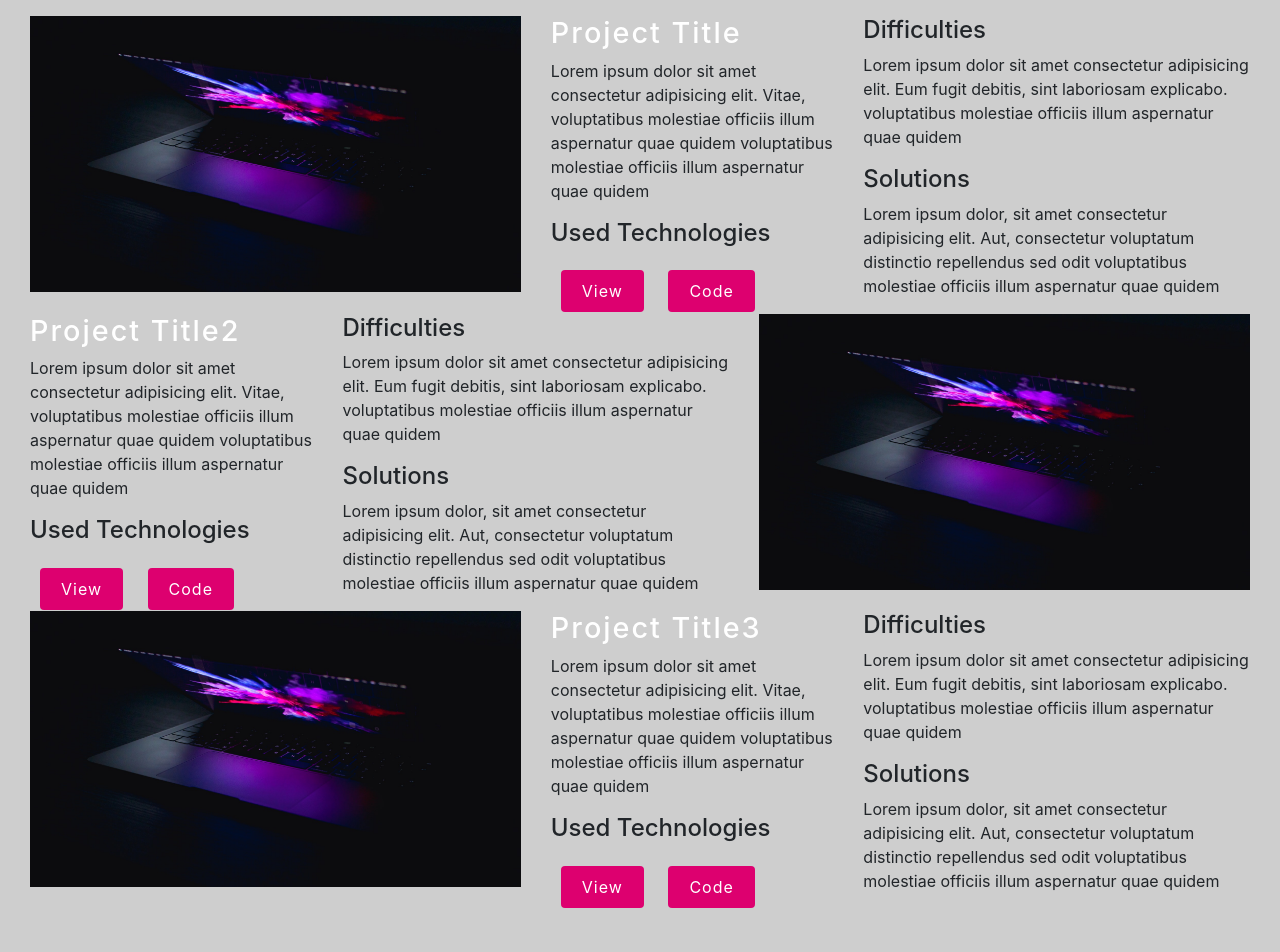
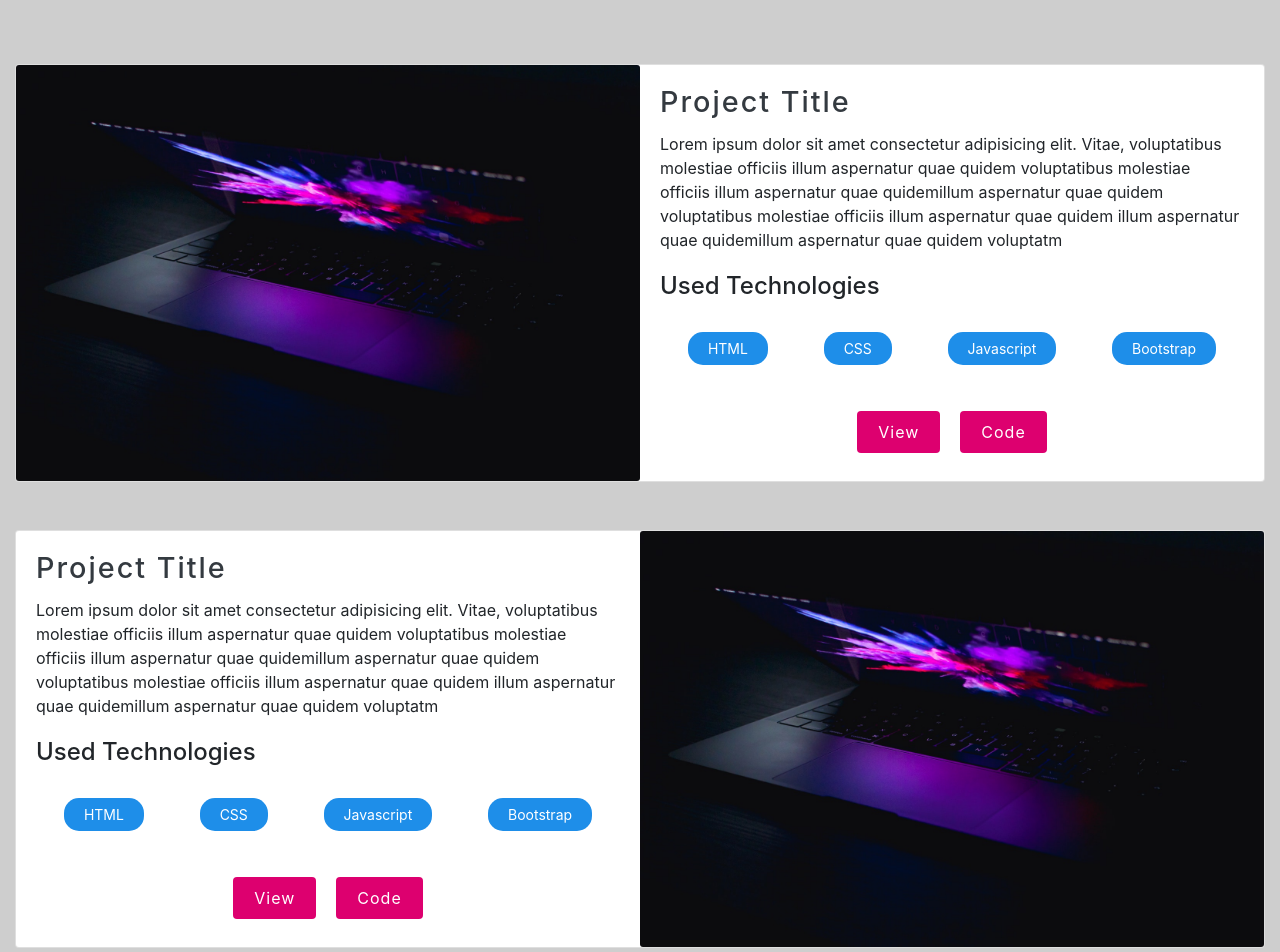
Before and after one commit to toyamarodrigo/toyamarodrigo-v1.github.io, a plain HTML site: page index.html in a window 1280 px wide. Shown: the part 880-1832 px from the top of the page. Drawn offline with Linux system fonts and the light colour scheme.

Commit message:
added section projects

```diff
--- a/css/style.css
+++ b/css/style.css
@@ -33,6 +33,19 @@ h3 {
 }
 
 /* NavBar */
+
+.navbar {
+  -webkit-transition: all 0.3s ease-out;
+  -moz-transition: all 0.3s ease-out;
+  -o-transition: all 0.3s ease-out;
+  -ms-transition: all 0.3s ease-out;
+  transition: all 0.3s ease-out;
+}
+
+.navbar.scrolled {
+  background: #000 !important; /* IE */
+  background: #000 !important; /* NON-IE */
+}
 
 .navbar>.container .navbar-brand {
   margin-left: 0;
@@ -243,7 +256,7 @@ h3 {
   color: #000 !important;
 }
 
-.btn {
+.btn-landing {
   margin-top: 15px !important;
 }
 
@@ -274,11 +287,51 @@ h3 {
   background-color: rgb(206, 206, 206);
 }
 
-.img-project1 {
-  height: auto;
-  width: 100%;
+.projects-container {
+  max-width: 1280px !important;
 }
 
-.projects-container {
-  max-width: 1920px !important;
+.card-img-top {
+  width: 100%;
+  height: 26rem;
+  object-fit: cover;
 }
+
+.used-tech-body {
+  padding-bottom: 0!important;
+  padding-top: 0!important;
+}
+
+.used-tech {
+  list-style: none;
+  padding-top: 10px;
+}
+
+.used-tech p {
+  margin: 10px auto;
+  font-size: 14px;
+  background: #1e8ee9;
+  color: #fff;
+  display: inline-block;
+  padding: 6px 20px;
+  border-radius: 15px;
+}
+
+.projects-buttons {
+  display: flex;
+  justify-content: center;
+}
+
+.btn-projects {
+  margin-top: 15px !important;
+  background: #3498db !important;
+  background-color: #0b1131 !important;
+  color: #fff !important;
+}
+
+.btn-projects:hover {
+  box-shadow: rgba(0, 0, 0, 0.22) 0px 19px 43px;
+  transform: translate3d(0px, -1px, 0px);
+  background-color: #80c6ff !important;
+  color: #0b0d30 !important;
+}
--- a/index.html
+++ b/index.html
@@ -93,7 +93,7 @@
         <div class="container">
           <div class="row">
             <div class="col-12 text-center">
-              <a class="btn btn-slide" href="#Projects">View My Projects</a>
+              <a class="btn-landing btn-slide" href="#Projects">View My Projects</a>
             </div>
           </div>
         </div>
@@ -107,171 +107,199 @@
   <section id="Projects">
     <div class="landing2">
       <div class="container projects-container">
-        <div class="row">
+        <div class="card justify-content-center h-100 my-5">
+          <div class="row no-gutters">
 
-          <div class="col-12 d-flex inline-flex">
-
-            <div class="col-5">
-              <img src="images/landing1.jpg" alt="img project1" class="img-project1">
+            <div class="col-lg-6">
+              <img src="images/landing1.jpg" alt="img project1" class="img-project1 card-img card-img-top">
             </div>
 
-            <div class="col-3">
+            <div class="col-lg-6">
               <div class="row">
                 <div class="col-12">
-                  <h3>Project Title</h3>
-                  <p>Lorem ipsum dolor sit amet consectetur adipisicing elit. Vitae, voluptatibus molestiae officiis
-                    illum aspernatur quae quidem voluptatibus molestiae officiis illum aspernatur quae quidem</p>
+                  <div class="card-body">
+                    <h3 class="card-title text-dark">Project Title</h3>
+                    <p class="card-text">Lorem ipsum dolor sit amet consectetur adipisicing elit. Vitae, voluptatibus
+                      molestiae officiis
+                      illum aspernatur quae quidem voluptatibus molestiae officiis illum aspernatur quae quidemillum
+                      aspernatur quae quidem voluptatibus molestiae officiis illum aspernatur quae quidem illum aspernatur quae quidemillum
+                      aspernatur quae quidem voluptatm</p>
+                  </div>
                 </div>
               </div>
+
               <div class="row">
                 <div class="col-12">
-                  <h4>Used Technologies</h4>
+                  <div class="card-body used-tech-body">
+                    <h4 class="card-title">Used Technologies</h4>
+                    <ul class="d-flex inline-flex justify-content-around used-tech flex-wrap">
+                      <li>
+                        <p>HTML</p>
+                      </li>
+                      <li>
+                        <p>CSS</p>
+                      </li>
+                      <li>
+                        <p>Javascript</p>
+                      </li>
+                      <li>
+                        <p>Bootstrap</p>
+                      </li>
+                    </ul>
+                  </div>
                 </div>
               </div>
+
               <div class="row">
                 <div class="col-12">
-                  <a class="btn btn-slide" href="#">View</a>
-                  <a class="btn btn-slide" href="#">Code</a>
+                  <div class="card-body projects-buttons">
+                    <a class="btn btn-slide button-view" href="#">View</a>
+                    <a class="btn btn-slide buttonw-code" href="#">Code</a>
+                  </div>
                 </div>
               </div>
-            </div>
 
-            <div class="col-4">
-              <div class="row">
-                <div class="col-12">
-                  <h4>Difficulties</h4>
-                  <p>Lorem ipsum dolor sit amet consectetur adipisicing elit. Eum fugit debitis, sint laboriosam
-                    explicabo. voluptatibus molestiae officiis illum aspernatur quae quidem</p>
-                </div>
-              </div>
-              <div class="row">
-                <div class="col-12">
-                  <h4>Solutions</h4>
-                  <p>Lorem ipsum dolor, sit amet consectetur adipisicing elit. Aut, consectetur voluptatum distinctio
-                    repellendus sed odit voluptatibus molestiae officiis illum aspernatur quae quidem</p>
-                </div>
-              </div>
-            </div>
-
-          </div>
-
-
-        </div>
-      </div>
-
-      <div class="container projects-container">
-        <div class="row">
-          <div class="col-12 d-flex inline-flex">
-
-            <div class="col-3">
-              <div class="row">
-                <div class="col-12">
-                  <h3>Project Title2</h3>
-                  <p>Lorem ipsum dolor sit amet consectetur adipisicing elit. Vitae, voluptatibus molestiae officiis
-                    illum aspernatur quae quidem voluptatibus molestiae officiis illum aspernatur quae quidem</p>
-                </div>
-              </div>
-              <div class="row">
-                <div class="col-12">
-                  <h4>Used Technologies</h4>
-                </div>
-              </div>
-              <div class="row">
-                <div class="col-12">
-                  <a class="btn btn-slide" href="#">View</a>
-                  <a class="btn btn-slide" href="#">Code</a>
-                </div>
-              </div>
-            </div>
-
-            <div class="col-4">
-              <div class="row">
-                <div class="col-12">
-                  <h4>Difficulties</h4>
-                  <p>Lorem ipsum dolor sit amet consectetur adipisicing elit. Eum fugit debitis, sint laboriosam
-                    explicabo. voluptatibus molestiae officiis illum aspernatur quae quidem</p>
-                </div>
-              </div>
-              <div class="row">
-                <div class="col-12">
-                  <h4>Solutions</h4>
-                  <p>Lorem ipsum dolor, sit amet consectetur adipisicing elit. Aut, consectetur voluptatum distinctio
-                    repellendus sed odit voluptatibus molestiae officiis illum aspernatur quae quidem</p>
-                </div>
-              </div>
-            </div>
-
-            <div class="col-5">
-              <img src="images/landing1.jpg" alt="img project1" class="img-project1">
             </div>
 
           </div>
         </div>
-      </div>
 
-      <div class="container projects-container">
-        <div class="row">
+        <div class="card justify-content-center h-100 my-5">
+          <div class="row no-gutters flex-row-reverse">
 
-          <div class="col-12 d-flex inline-flex">
-
-            <div class="col-5">
-              <img src="images/landing1.jpg" alt="img project1" class="img-project1">
+            <div class="col-lg-6">
+              <img src="images/landing1.jpg" alt="img project1" class="img-project1 card-img card-img-top">
             </div>
 
-            <div class="col-3">
+            <div class="col-lg-6">
               <div class="row">
                 <div class="col-12">
-                  <h3>Project Title3</h3>
-                  <p>Lorem ipsum dolor sit amet consectetur adipisicing elit. Vitae, voluptatibus molestiae officiis
-                    illum aspernatur quae quidem voluptatibus molestiae officiis illum aspernatur quae quidem</p>
+                  <div class="card-body">
+                    <h3 class="card-title text-dark">Project Title</h3>
+                    <p class="card-text">Lorem ipsum dolor sit amet consectetur adipisicing elit. Vitae, voluptatibus
+                      molestiae officiis
+                      illum aspernatur quae quidem voluptatibus molestiae officiis illum aspernatur quae quidemillum
+                      aspernatur quae quidem voluptatibus molestiae officiis illum aspernatur quae quidem illum aspernatur quae quidemillum
+                      aspernatur quae quidem voluptatm</p>
+                  </div>
                 </div>
               </div>
+
               <div class="row">
                 <div class="col-12">
-                  <h4>Used Technologies</h4>
+                  <div class="card-body used-tech-body">
+                    <h4 class="card-title">Used Technologies</h4>
+                    <ul class="d-flex inline-flex justify-content-around used-tech flex-wrap">
+                      <li>
+                        <p>HTML</p>
+                      </li>
+                      <li>
+                        <p>CSS</p>
+                      </li>
+                      <li>
+                        <p>Javascript</p>
+                      </li>
+                      <li>
+                        <p>Bootstrap</p>
+                      </li>
+                    </ul>
+                  </div>
                 </div>
               </div>
+
               <div class="row">
                 <div class="col-12">
-                  <a class="btn btn-slide" href="#">View</a>
-                  <a class="btn btn-slide" href="#">Code</a>
+                  <div class="card-body projects-buttons">
+                    <a class="btn btn-slide button-view" href="#">View</a>
+                    <a class="btn btn-slide buttonw-code" href="#">Code</a>
+                  </div>
                 </div>
               </div>
+
             </div>
 
-            <div class="col-4">
+          </div>
+        </div>
+
+        <div class="card justify-content-center h-100 my-5">
+          <div class="row no-gutters">
+
+            <div class="col-lg-6">
+              <img src="images/landing1.jpg" alt="img project1" class="img-project1 card-img card-img-top">
+            </div>
+
+            <div class="col-lg-6">
               <div class="row">
                 <div class="col-12">
-                  <h4>Difficulties</h4>
-                  <p>Lorem ipsum dolor sit amet consectetur adipisicing elit. Eum fugit debitis, sint laboriosam
-                    explicabo. voluptatibus molestiae officiis illum aspernatur quae quidem</p>
+                  <div class="card-body">
+                    <h3 class="card-title text-dark">Project Title</h3>
+                    <p class="card-text">Lorem ipsum dolor sit amet consectetur adipisicing elit. Vitae, voluptatibus
+                      molestiae officiis
+                      illum aspernatur quae quidem voluptatibus molestiae officiis illum aspernatur quae quidemillum
+                      aspernatur quae quidem voluptatibus molestiae officiis illum aspernatur quae quidem illum aspernatur quae quidemillum
+                      aspernatur quae quidem voluptatm</p>
+                  </div>
                 </div>
               </div>
+
               <div class="row">
                 <div class="col-12">
-                  <h4>Solutions</h4>
-                  <p>Lorem ipsum dolor, sit amet consectetur adipisicing elit. Aut, consectetur voluptatum distinctio
-                    repellendus sed odit voluptatibus molestiae officiis illum aspernatur quae quidem</p>
+                  <div class="card-body used-tech-body">
+                    <h4 class="card-title">Used Technologies</h4>
+                    <ul class="d-flex inline-flex justify-content-around used-tech flex-wrap">
+                      <li>
+                        <p>HTML</p>
+                      </li>
+                      <li>
+                        <p>CSS</p>
+                      </li>
+                      <li>
+                        <p>Javascript</p>
+                      </li>
+                      <li>
+                        <p>Bootstrap</p>
+                      </li>
+                    </ul>
+                  </div>
                 </div>
               </div>
+
+              <div class="row">
+                <div class="col-12">
+                  <div class="card-body projects-buttons">
+                    <a class="btn btn-slide button-view" href="#">View</a>
+                    <a class="btn btn-slide buttonw-code" href="#">Code</a>
+                  </div>
+                </div>
+              </div>
+
             </div>
 
           </div>
         </div>
       </div>
     </div>
+
+    <div class="container">
+      <div class="row">
+        <div class="col-12 text-center">
+          <a class="btn-projects btn-slide" href="#Projects">View All Projects</a>
+        </div>
+      </div>
+    </div>
+
   </section>
 
 
 
 
 
-  <script src="js/index.js"></script>
-  <script src="js/typed.min.js"></script>
   <script src="js/jquery-3.4.1.min.js"></script>
   <script src="js/popper.min.js"></script>
   <script src="js/bootstrap.min.js"></script>
   <script src="js/wow.min.js"></script>
+  <script src="js/index.js"></script>
+  <script src="js/typed.min.js"></script>
   <script>
     new WOW().init();
 
--- a/js/index.js
+++ b/js/index.js
@@ -17,3 +17,22 @@
     }, false);
   }
 })();
+
+
+$(document).ready(function () {
+  function checkScroll(){
+    var startY = $('.navbar').height() * 2; //The point where the navbar changes in px
+
+    if($(window).scrollTop() > startY){
+        $('.navbar').addClass("scrolled");
+    }else{
+        $('.navbar').removeClass("scrolled");
+    }
+  }
+
+  if($('.navbar').length > 0){
+    $(window).on("scroll load resize", function(){
+        checkScroll();
+    });
+  }
+});
```
